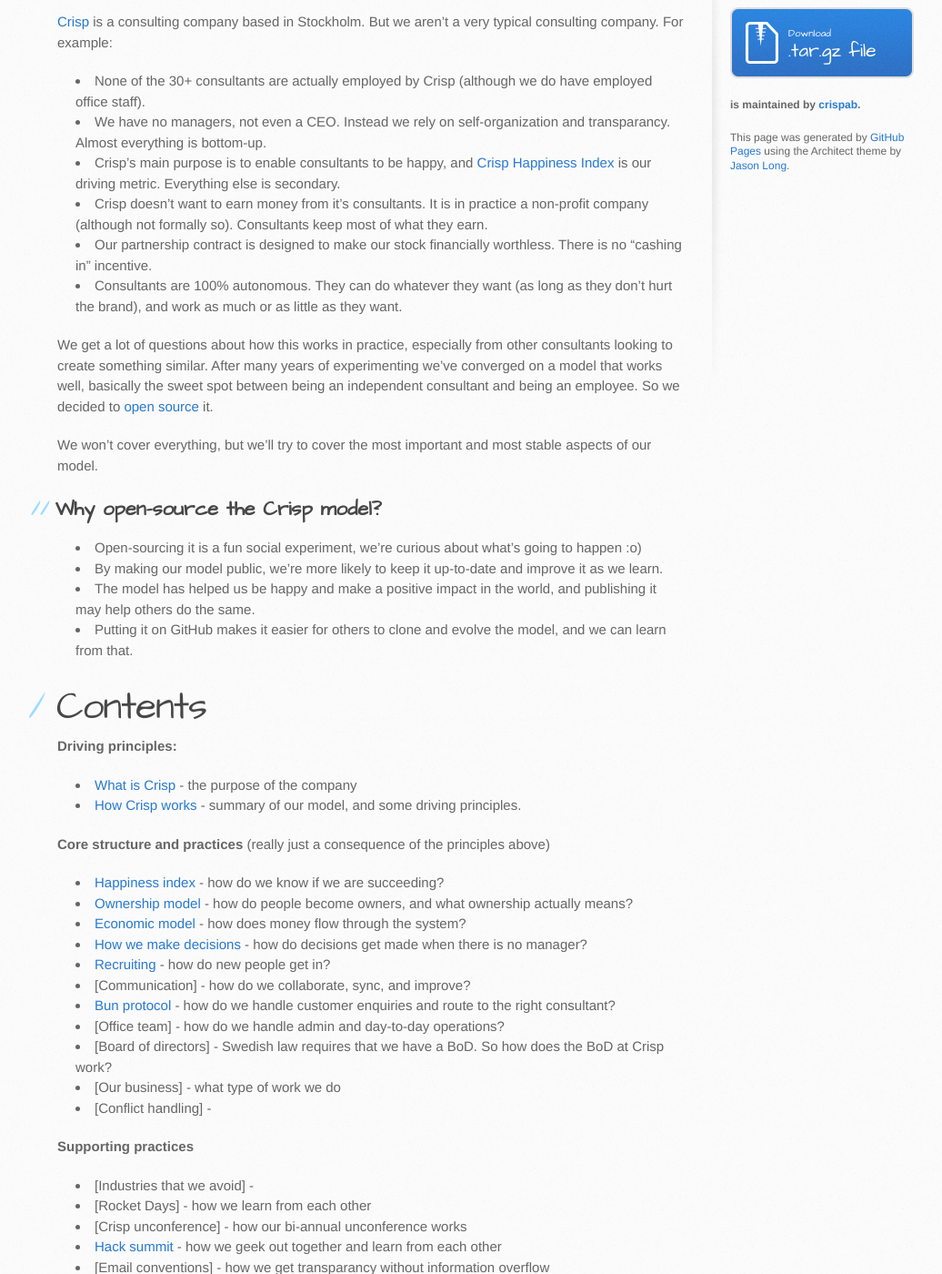
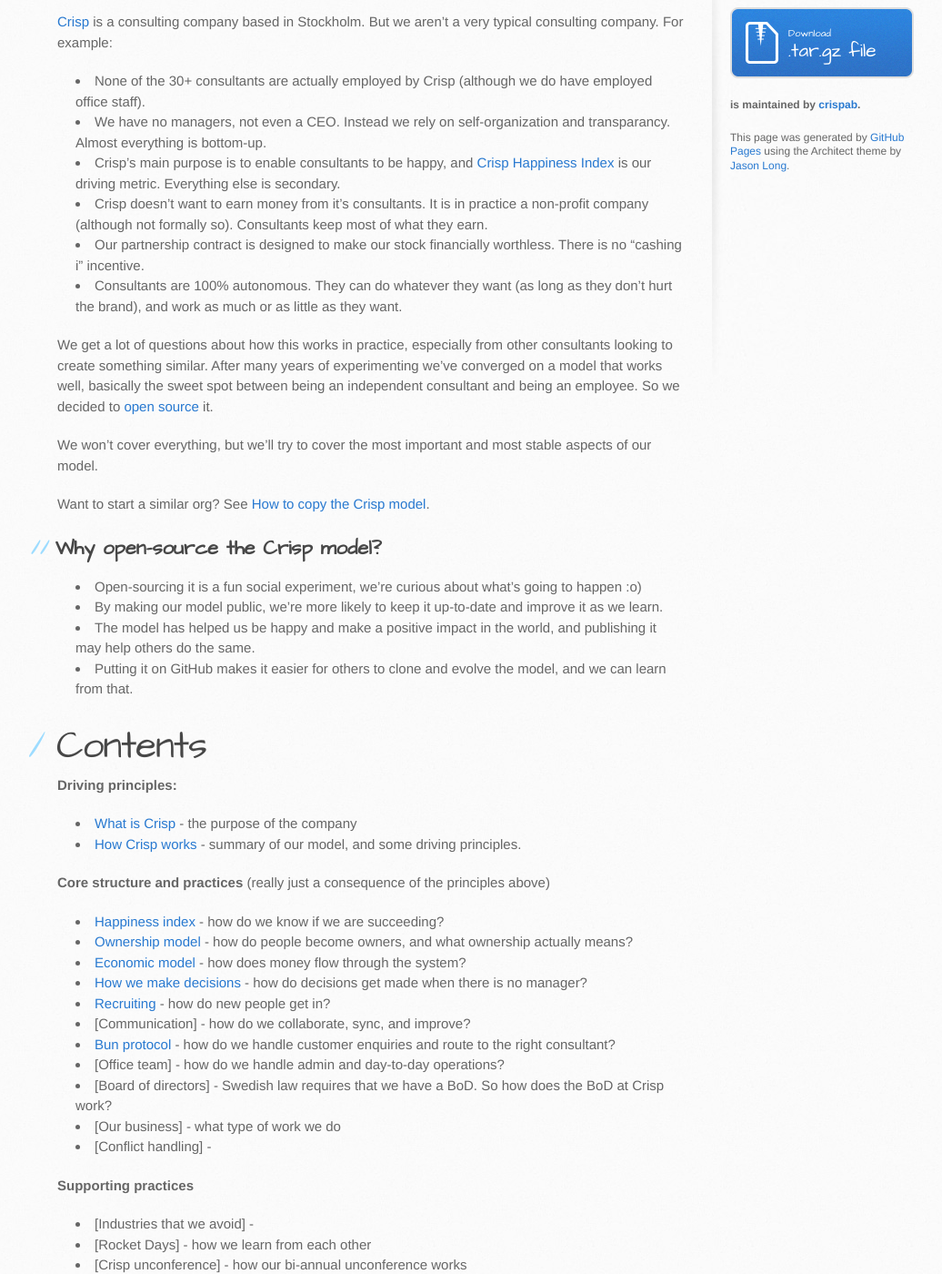
Before and after one commit to crispab/crisp-dna, a Jekyll site: the page built from _docs/index.md, in a window 1280 px wide and 1400 px high, scrolled down 358 px. Shown: the whole window at 91% size, without its empty margins (107-1143 px from the left). Built offline with Jekyll 4.4.1, drawn with Linux system fonts in a browser that asks for light colours.

Commit message:
Renamed "how to clone" to "how to copy"

```diff
--- a/_docs/index.md
+++ b/_docs/index.md
@@ -12,13 +12,14 @@
 * We have no managers, not even a CEO. Instead we rely on self-organization and transparancy. Almost everything is bottom-up.
 * Crisp's main purpose is to enable consultants to be happy, and [Crisp Happiness Index](happiness-index.html) is our driving metric. Everything else is secondary.
 * Crisp doesn't want to earn money from it's consultants. It is in practice a non-profit company (although not formally so). Consultants keep most of what they earn.
-* Our partnership contract is designed to make our stock financially worthless. There is no "cashing in" incentive.
+* Our partnership contract is designed to make our stock financially worthless. There is no "cashing i" incentive.
 * Consultants are 100% autonomous. They can do whatever they want (as long as they don't hurt the brand), and work as much or as little as they want.
 
 We get a lot of questions about how this works in practice, especially from other consultants looking to create something similar. After many years of experimenting we've converged on a model that works well, basically the sweet spot between being an independent consultant and being an employee. So we decided to [open source](http://en.wikipedia.org/wiki/Open_source) it.
 
 We won't cover everything, but we'll try to cover the most important and most stable aspects of our model.
 
+Want to start a similar org? See [How to copy the Crisp model](how-to-copy.html).
 
 ##Why open-source the Crisp model?
 
```
Also changed, not shown: other parts of _docs/index.md (+0 -2 lines), _docs/how-to-copy.textile (renamed from _docs/how-to-clone.textile).
